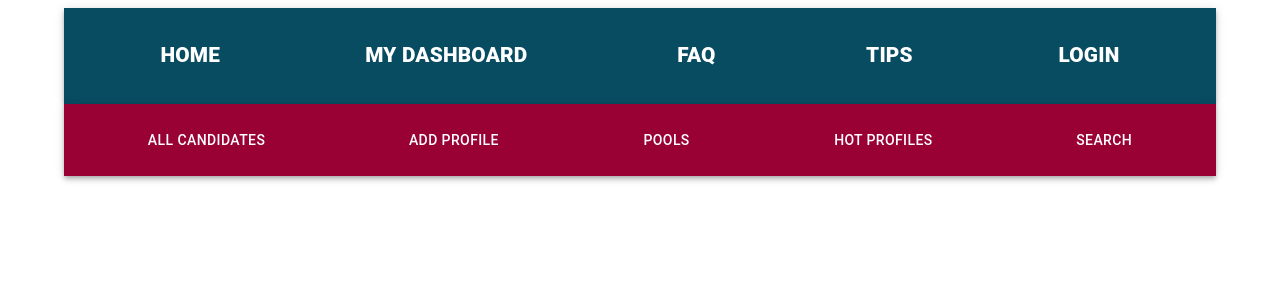
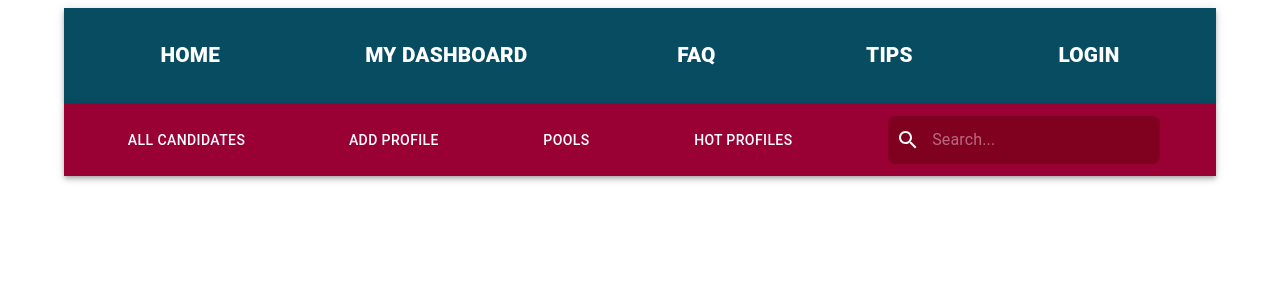
Before and after one commit to MateuszKuruc/ATS-recruitment-app, a React (Create React App) app in the folder ats-frontend/: page /dashboard in a window 1280 px wide. Shown: the top 300 px of the page. Built offline with nearby package versions, Linux system fonts and the light colour scheme.

Commit message:
add search bar to dashboard toolbar and style it

```diff
--- a/ats-frontend/package.json
+++ b/ats-frontend/package.json
@@ -5,6 +5,7 @@
   "dependencies": {
     "@emotion/react": "^11.11.1",
     "@emotion/styled": "^11.11.0",
+    "@mui/icons-material": "^5.14.11",
     "@mui/material": "^5.14.10",
     "@reduxjs/toolkit": "^1.9.6",
     "@testing-library/jest-dom": "^5.17.0",
--- a/ats-frontend/src/App.js
+++ b/ats-frontend/src/App.js
@@ -56,8 +56,10 @@ const StyledTypography = styled(Typography)`
   }
 `;
 
+export const secondaryColor = websiteTheme.palette.secondary.main;
+
 function App() {
-  const secondaryColor = websiteTheme.palette.secondary.main;
+  // const secondaryColor = websiteTheme.palette.secondary.main;
 
   const dispatch = useDispatch();
   const login = useSelector((state) => state.login);
--- a/ats-frontend/src/components/Dashboard.js
+++ b/ats-frontend/src/components/Dashboard.js
@@ -1,7 +1,19 @@
 import { StyledAppBar } from "../App";
 import { StyledToolBar } from "../App";
-import { Button } from "@mui/material";
-import InputBase from "@mui/material";
+import { Button, InputBase } from "@mui/material";
+import SearchIcon from "@mui/icons-material/Search";
+import styled from "styled-components";
+
+const Search = styled.div`
+  display: flex;
+  background-color: #800020;
+  opacity: 1;
+  padding: 4px;
+  align-items: center;
+  border-radius: 0.5rem;
+  gap: 0.75rem;
+  padding: 0.5rem;
+`;
 
 const Dashboard = ({ secondaryColor }) => {
   return (
@@ -11,13 +23,15 @@ const Dashboard = ({ secondaryColor }) => {
         style={{ backgroundColor: secondaryColor, padding: 4 }}
       >
         <StyledToolBar>
-            <Button color="inherit">All candidates</Button>
-            <Button color="inherit">Add profile</Button>
-            <Button color="inherit">Pools</Button>
-            <Button color="inherit">Hot profiles</Button>
-            <Button color="inherit">Search</Button>
+          <Button color="inherit">All candidates</Button>
+          <Button color="inherit">Add profile</Button>
+          <Button color="inherit">Pools</Button>
+          <Button color="inherit">Hot profiles</Button>
+          <Search>
+            <SearchIcon />
+            <InputBase placeholder="Search..." style={{ color: "white" }} />
+          </Search>
         </StyledToolBar>
-
       </StyledAppBar>
     </div>
   );
```
Also changed, not shown: 1 other file (tests, documents, lock files or other folders).
